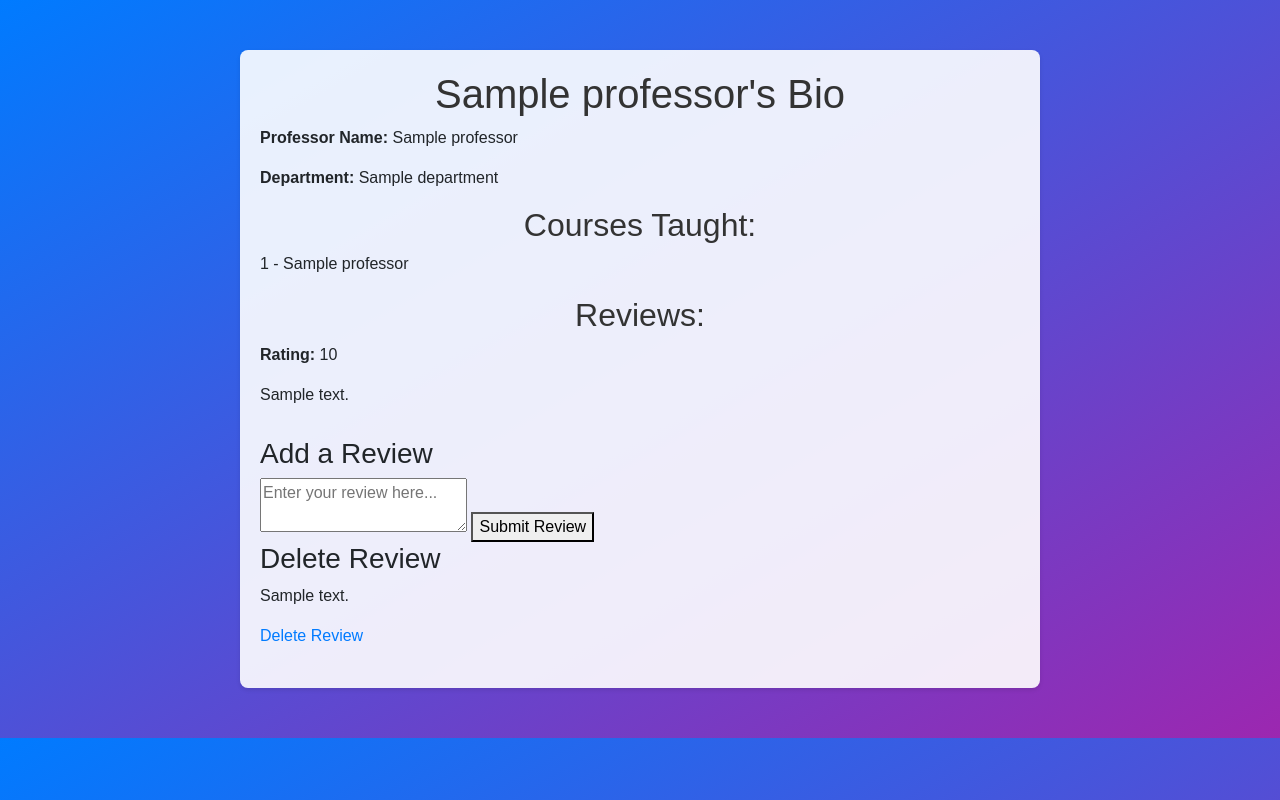
After one commit to rohangavankar/IlliniProfProject, a Flask app: template templates/professor_bio.html in a window 1280 px wide. The commit adds this page. Run offline with Flask 3, Linux system fonts and the light colour scheme; the template is opened without the code that fills it: most values are stand-ins (such as "Sample title", 1, 10 or a date in 2020); some libraries are stand-ins or nearby versions.

Commit message:
hyperlinks

```diff
--- a/app.py
+++ b/app.py
@@ -1,4 +1,3 @@
-import MySQLdb
 from flask import Flask, jsonify, render_template, request, redirect, url_for
 import os
 from google.cloud.sql.connector import Connector
@@ -192,21 +191,72 @@ def get_courses():
                      "NumberOfComments": num_comments, "AverageRating": avg_rating}
                     for cid, title, pname, num_comments, avg_rating in result])
 
-
 @app.route('/professors')
 def professors():
     pool = create_connection_pool()
     professors = []
     with pool.connect() as db_conn:
         professors = db_conn.execute(text('''
-            SELECT c.CourseID, c.CourseNumber, c.Title, p.Name AS ProfessorName, p.Department, ROUND(AVG(r.Score), 2) AS AverageRating
+            SELECT c.CourseID, c.CourseNumber, c.Title, p.ProfessorID, p.Name AS ProfessorName, p.Department, ROUND(AVG(r.Score), 2) AS AverageRating
             FROM Courses c
             JOIN Professors p ON c.ProfessorID = p.ProfessorID
             JOIN Ratings r ON c.CourseID = r.CourseID
-            GROUP BY c.CourseID, c.Title, p.Name, p.Department
+            GROUP BY c.CourseID, c.Title, p.ProfessorID, p.Name, p.Department
             ORDER BY AverageRating DESC;
         ''')).fetchall()
     return render_template('professors.html', professors=professors)
 
+
+@app.route('/professor/<int:id>')
+@app.route('/professor/<int:id>')
+def professor_bio(id):
+    pool = create_connection_pool()
+    professor_info = {}
+    reviews = []
+
+    with pool.connect() as db_conn:
+        # Fetch professor information
+        professor_info = db_conn.execute(text('''
+            SELECT p.ProfessorID, p.Name AS ProfessorName, p.Department, c.CourseNumber, c.Title
+            FROM Professors p
+            JOIN Courses c ON p.ProfessorID = c.ProfessorID
+            WHERE p.ProfessorID = :prof_id;
+        '''), {'prof_id': id}).fetchone()
+
+        # Fetch reviews for the professor including comments
+        reviews = db_conn.execute(text('''
+            SELECT r.Score, com.Content AS Comment
+            FROM Ratings r
+            JOIN Courses c ON r.CourseID = c.CourseID
+            LEFT JOIN Comments com ON r.CourseID = com.CourseID
+            WHERE c.ProfessorID = :prof_id;
+        '''), {'prof_id': id}).fetchall()
+
+    return render_template('professor_bio.html', professor=professor_info, reviews=reviews)
+
+@app.route('/add_review/<int:id>', methods=['POST'])
+def add_review(id):
+    if request.method == 'POST':
+        pool = create_connection_pool()
+        comment = request.form.get('comment')
+        with pool.connect() as db_conn:
+            db_conn.execute(text('''
+                INSERT INTO Comments (Content, CourseID, UserID)
+                VALUES (:content, :course_id, :user_id)
+            '''), {'content': comment, 'course_id': id, 'user_id': 0})
+    return redirect(url_for('professor_bio', id=id))
+
+@app.route('/delete_review/<int:id>', methods=['GET'])
+def delete_review(id):
+    pool = create_connection_pool()
+    with pool.connect() as db_conn:
+        db_conn.execute(text('''
+            DELETE FROM Ratings WHERE RatingID = :rating_id
+        '''), {'rating_id': id})
+        db_conn.execute(text('''
+            DELETE FROM Comments WHERE RatingID = :rating_id
+        '''), {'rating_id': id})
+    return redirect(url_for('professors'))
+
 if __name__ == '__main__':
     app.run(debug=True)
--- /dev/null
+++ b/templates/professor_bio.html
@@ -0,0 +1,56 @@
+<!DOCTYPE html>
+<html lang="en">
+<head>
+    <meta charset="UTF-8">
+    <meta name="viewport" content="width=device-width, initial-scale=1.0">
+    <title>{{ professor.ProfessorName }}'s Bio</title>
+    <link rel="stylesheet" href="https://stackpath.bootstrapcdn.com/bootstrap/4.3.1/css/bootstrap.min.css">
+    <style>
+        body { font-family: Arial, sans-serif; background: linear-gradient(to bottom right, #007bff, #9c27b0); margin: 0; padding: 0; }
+        .container { max-width: 800px; margin: 50px auto; background: rgba(255, 255, 255, 0.9); padding: 20px; border-radius: 8px; box-shadow: 0 2px 4px rgba(0, 0, 0, 0.1); }
+        h1, h2 { text-align: center; color: #333; }
+        ul { list-style: none; padding: 0; }
+        li { margin-bottom: 20px; }
+        strong { font-weight: bold; }
+        .review-form { margin-top: 30px; }
+    </style>
+</head>
+<body>
+<div class="container">
+    <h1>{{ professor.ProfessorName }}'s Bio</h1>
+    <p><strong>Professor Name:</strong> {{ professor.ProfessorName }}</p>
+    <p><strong>Department:</strong> {{ professor.Department }}</p>
+    <h2>Courses Taught:</h2>
+    <ul>
+        <li>{{ professor.CourseNumber }} - {{ professor.Title }}</li>
+    </ul>
+    <h2>Reviews:</h2>
+    <ul>
+        {% for review in reviews %}
+        <li>
+            <p><strong>Rating:</strong> {{ review.Score }}</p>
+            <p>{{ review.Comment }}</p>
+        </li>
+        {% endfor %}
+    </ul>
+    <!-- Review Form -->
+    <div class="review-form">
+        <h3>Add a Review</h3>
+        <form action="/add_review/{{ professor.ProfessorID }}" method="POST">
+            <textarea name="comment" placeholder="Enter your review here..." required></textarea>
+            <button type="submit">Submit Review</button>
+        </form>
+    </div>
+    <!-- Delete Review Links -->
+    <h3>Delete Review</h3>
+    <ul>
+        {% for review in reviews %}
+        <li>
+            <p>{{ review.Comment }}</p>
+            <a href="/delete_review/{{ review.RatingID }}">Delete Review</a>
+        </li>
+        {% endfor %}
+    </ul>
+</div>
+</body>
+</html>
```
Also changed, not shown: CRED.json (added, +13 -0 lines), templates/add_professor.html (+9 -0 lines), templates/professors.html (+8 -6 lines), templates/review_professor.html (added, +26 -0 lines).
